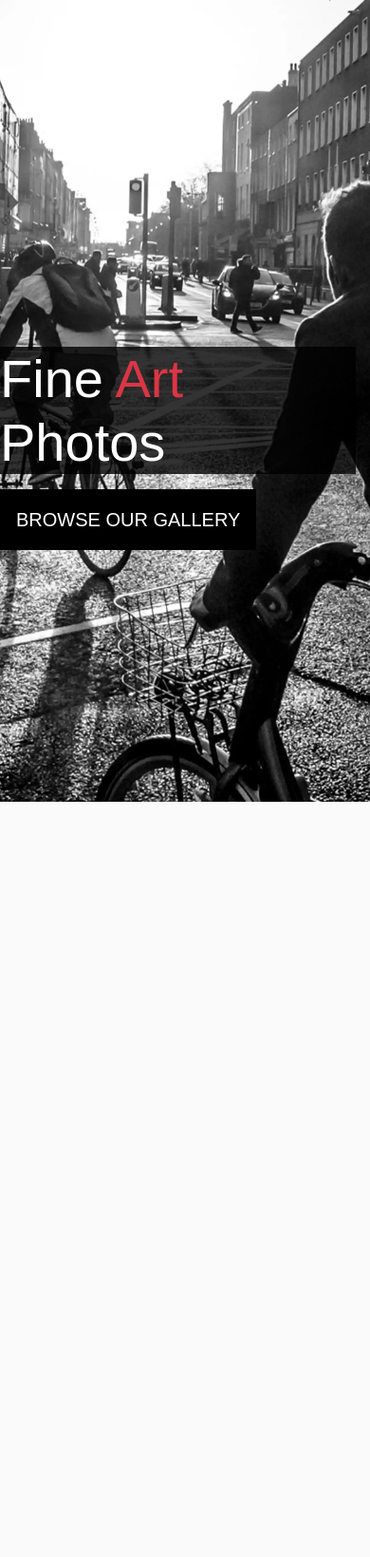
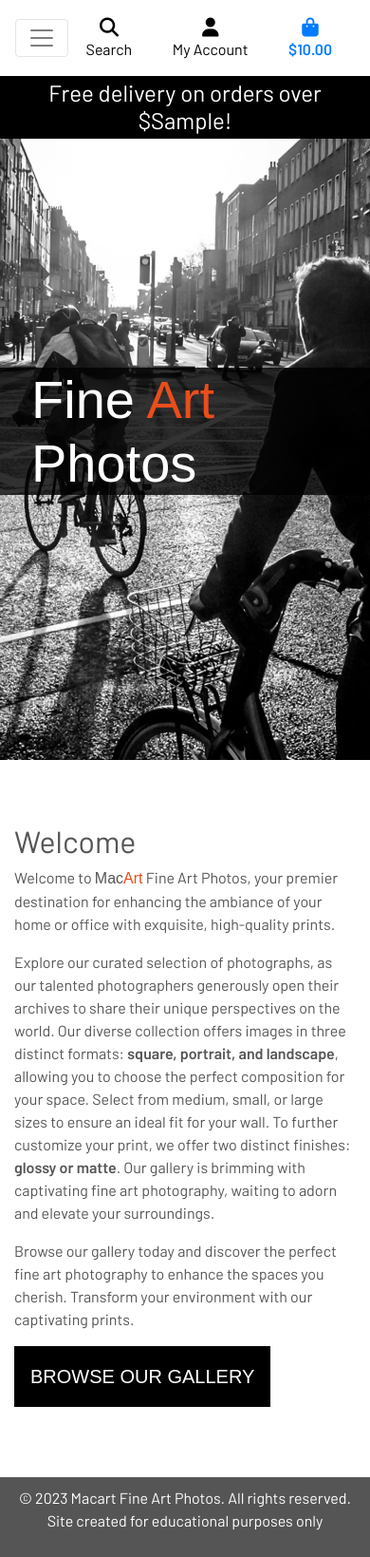
Before and after one commit to zemaciel/MacArt, a Django app: template home/templates/home/index.html in a window 390 px wide. Shown: the whole page at 95% size. Before the commit the page ends 844 px from the top, so only its background shows below. Run offline with Django 3.2, Linux system fonts and the light colour scheme; the template is opened without the code that fills it: most values are stand-ins (such as "Sample title", 1, 10 or a date in 2020); some libraries are stand-ins or nearby versions; some web fonts are replaced.

Commit message:
Add mobile-header, main nav-bar, footer, about section to home page

```diff
--- a/home/templates/home/index.html
+++ b/home/templates/home/index.html
@@ -2,16 +2,29 @@
 {% load static %}
 
 {% block page_header %}
-    <div class="container header-container">
-        <div class="row">
-            <div class="col"></div>
-        </div>
+<div class="container header-container">
+    <div class="row">
+        <div class="col"></div>
     </div>
+</div>
 {% endblock %}
 
 {% block content %}
 <!-- Hero section -->
-    <div class="container h-100">
+<div class="hero-section">
+    <div class="row h-100">
+        <div class="pl-0 col-md-4 my-auto">
+            <div class="bg-black-80pc">
+                <h1 class="pl-5 display-4 macart-font text-white">
+                    Fine <span class="text-orange">Art </span></br>Photos
+                </h1>
+            </div>
+        </div>
+    </div>
+
+
+
+<!-- <div class="container h-100">
         <div class="row h-100">
             <div class="pl-0 col-md-6 my-auto">
             <div class="bg-black-80pc">
@@ -25,6 +38,25 @@
                     </h4>
                 </div>
             </div>
+        </div> -->
+</div>
+
+<div class="about-container" id="about">
+    <div class="container">
+        <div class="row">
+            <div class="col-md-8 offset-md-2 my-3">
+                <h2>Welcome</h2>
+                <p>Welcome to <span class="macart-font">Mac</span><span class="macart-font text-orange">Art</span> Fine Art Photos, your premier destination for enhancing the ambiance of your home or office with exquisite, high-quality prints. </p><p>Explore our curated selection of photographs, as our talented photographers generously open their archives to share their unique perspectives on the world.
+                    Our diverse collection offers images in three distinct formats: <strong>square, portrait, and landscape</strong>, allowing you to choose the perfect composition for your space. Select from medium, small, or large sizes to ensure an ideal fit for your wall.
+                    To further customize your print, we offer two distinct finishes:<strong> glossy or matte</strong>. Our gallery is brimming with captivating fine art photography, waiting to adorn and elevate your surroundings.</p>
+                    <p>Browse our gallery today and discover the perfect fine art photography to enhance the spaces you cherish.
+                    Transform your environment with our captivating prints.</p>
+
+                <h4>
+                    <a href="" class="macart-font shop-now-button btn btn-lg rounded-0 text-uppercase py-3">Browse our gallery</a>
+                </h4>
+            </div>
         </div>
     </div>
+</div>
 {% endblock %}
--- a/static/css/base.css
+++ b/static/css/base.css
@@ -7,15 +7,34 @@ html {
 }
 
 body {
-    background: url('/media/hero_image_bicycles_in_dublin.webp') no-repeat center center fixed;
-    background-size: cover;
-    height: calc(100vh - 164px);
+    /* background: url('/media/hero_image_bicycles_in_dublin.webp') no-repeat center center fixed; */
+    /* background-size: cover; */
+    /* height: calc(100vh - 164px); */
     color: #555;
     font-family: 'Barlow';
 }
 
+.hero-section {
+    background-image: url('/media/hero_image_bicycles_in_dublin.webp');
+    background-size: cover;
+    background-position: center;
+    height: calc(100vh - 160px);
+    background-attachment: fixed;
+}
+
+.about-container {
+    background-color: white;
+    padding: 50px 0;
+}
+.footer {
+    background-color: #555;
+    color: #fff;
+    text-align: center;
+    padding: 10px 0;
+}
+
 .text-orange {
-    color: #dc3545;
+    color: #E94E1B;
 }
 
 /* from Bulma */
--- a/templates/base.html
+++ b/templates/base.html
@@ -112,6 +112,24 @@
                 </ul>
             </div>
         </div>
+
+        <!-- INCLUDES Nav Bar -->
+        <div class="row bg-white">
+            <nav class="navbar navbar-expand-lg navbar-light w-100">
+                <button class="navbar-toggler" type="button" data-toggle="collapse" data-target="#main-nav" aria-controls="main-nav" aria-expanded="false" aria-label="Toggle navigation">
+                    <span class="navbar-toggler-icon"></span>
+                </button>
+                {% include 'includes/mobile-top-header.html' %}
+                {% include 'includes/main-nav.html' %}
+            </nav>
+        </div>
+        <!-- Free delivery Banner -->
+        <div id="delivery-banner" class="row text-center">
+            <div class="col bg-black text-white">
+                <h4 class="logo-font my-1">Free delivery on orders over ${{ free_shipping_threshold }}!</h4>
+            </div>
+        </div>
+    </header>
     </header>
 
     {% if messages %}
@@ -127,7 +145,11 @@
     {% block postloadjs %}
     {% endblock %}
 
-
+    <footer class="footer">
+        <div class="container">
+            <p>&copy; {% now "Y" %} Macart Fine Art Photos. All rights reserved. Site created for educational purposes only </p>
+        </div>
+    </footer>
 </body>
 
 </html>
--- /dev/null
+++ b/templates/includes/main-nav.html
@@ -0,0 +1,55 @@
+<div class="collapse navbar-collapse" id="main-nav">
+    <ul class="navbar-nav w-auto mx-auto">
+        <li class="nav-item dropdown">
+            <a class="logo-font font-weight-bold nav-link text-black mr-5" href="#" id="all-products-link" data-toggle="dropdown" aria-haspopup="true" aria-expanded="false">
+                All Products
+            </a>
+            <div class="dropdown-menu border-0" aria-labelledby="all-products-link">
+                <a href="" class="dropdown-item">By Price</a>
+                <a href="" class="dropdown-item ">By Rating</a>
+                <a href="" class="dropdown-item ">By Category</a>
+                <a href="" class="dropdown-item">All Products</a>
+            </div>
+        </li>
+
+        <li class="nav-item dropdown">
+            <a class="logo-font font-weight-bold nav-link text-black mr-5" href="#" id="clothing-link" data-toggle="dropdown" aria-haspopup="true" aria-expanded="false">
+                Photographs
+            </a>
+            <div class="dropdown-menu border-0" aria-labelledby="clothing-link">
+                <a href="" class="dropdown-item">Architectural</a>
+                <a href="" class="dropdown-item">Cities</a>
+                <a href="" class="dropdown-item">Landscapes</a>
+                <a href="" class="dropdown-item">Street Photo</a>
+                <a href="" class="dropdown-item">All Photos</a>
+            </div>
+        </li>
+
+        <li class="nav-item dropdown">
+            <a class="logo-font font-weight-bold nav-link text-black mr-5" href="#" id="homeware-link" data-toggle="dropdown" aria-haspopup="true" aria-expanded="false">
+                Publications
+            </a>
+            <div class="dropdown-menu border-0" aria-labelledby="homeware-link">
+                <a href="" class="dropdown-item">Art Magazines</a>
+                <a href="" class="dropdown-item">Books</a>
+                <a href="" class="dropdown-item">Postcards &amp; Calendars</a>
+                <a href="" class="dropdown-item">All Publications</a>
+            </div>
+        </li>
+        <li class="nav-item">
+            <a class="nav-link active" aria-current="page" href="{% url 'home' %}#about">About</a>
+        </li>
+
+        <!-- <li class="nav-item dropdown">
+            <a class="logo-font font-weight-bold nav-link text-black" href="#" id="specials-link" data-toggle="dropdown" aria-haspopup="true" aria-expanded="false">
+                Special Offers
+            </a>
+            <div class="dropdown-menu border-0" aria-labelledby="specials-link">
+                <a href="" class="dropdown-item">New Arrivals</a>
+                <a href="" class="dropdown-item">Deals</a>
+                <a href="" class="dropdown-item">Clearance</a>
+                <a href="" class="dropdown-item">All Specials</a>
+            </div>
+        </li> -->
+    </ul>
+</div>
--- /dev/null
+++ b/templates/includes/mobile-top-header.html
@@ -0,0 +1,56 @@
+<li class="list-inline-item">
+    <a class="text-black nav-link d-block d-lg-none" href="#" id="mobile-search" data-toggle="dropdown" aria-haspopup="true" aria-expanded="false">
+        <div class="text-center">
+            <div><i class="fas fa-search fa-lg"></i></div>
+            <p class="my-0">Search</p>
+        </div>
+    </a>
+    <div class="dropdown-menu border-0 w-100 p-3 rounded-0 my-0" aria-labelledby="mobile-search">
+        <form class="form" method="GET" action="">
+            <div class="input-group w-100">
+                <input class="form-control border border-black rounded-0" type="text" name="q" placeholder="Search our site">
+                <div class="input-group-append">
+                    <button class="form-control form-control btn btn-black border border-black rounded-0" type="submit">
+                        <span class="icon">
+                            <i class="fas fa-search"></i>
+                        </span>
+                    </button>
+                </div>
+            </div>
+        </form>
+    </div>
+</li>
+<li class="list-inline-item dropdown">
+    <a class="text-black nav-link d-block d-lg-none" href="#" id="user-options" data-toggle="dropdown" aria-haspopup="true" aria-expanded="false">
+        <div class="text-center">
+            <div><i class="fas fa-user fa-lg"></i></div>
+            <p class="my-0">My Account</p>
+        </div>
+    </a>
+    <div class="dropdown-menu border-0" aria-labelledby="user-options">
+        {% if request.user.is_authenticated %}
+            {% if request.user.is_superuser %}
+                <a href="{% url 'account_logout' %}" class="dropdown-item">Product Management</a>
+            {% endif %}
+            <a href="{% url 'profile' %}" class="dropdown-item">My Profile</a>
+            <a href="{% url 'account_logout' %}" class="dropdown-item">Logout</a>
+        {% else %}
+            <a href="{% url 'account_signup' %}" class="dropdown-item">Register</a>
+            <a href="{% url 'account_login' %}" class="dropdown-item">Login</a>
+        {% endif %}
+    </div>
+</li>
+<li class="list-inline-item">
+    <a class="{% if grand_total %}text-primary font-weight-bold{% else %}text-black{% endif %} nav-link d-block d-lg-none" href="">
+        <div class="text-center">
+            <div><i class="fas fa-shopping-bag fa-lg"></i></div>
+            <p class="my-0">
+                {% if grand_total %}
+                    ${{ grand_total|floatformat:2 }}
+                {% else %}
+                    $0.00
+                {% endif %}
+            </p>
+        </div>
+    </a>
+</li>
```
